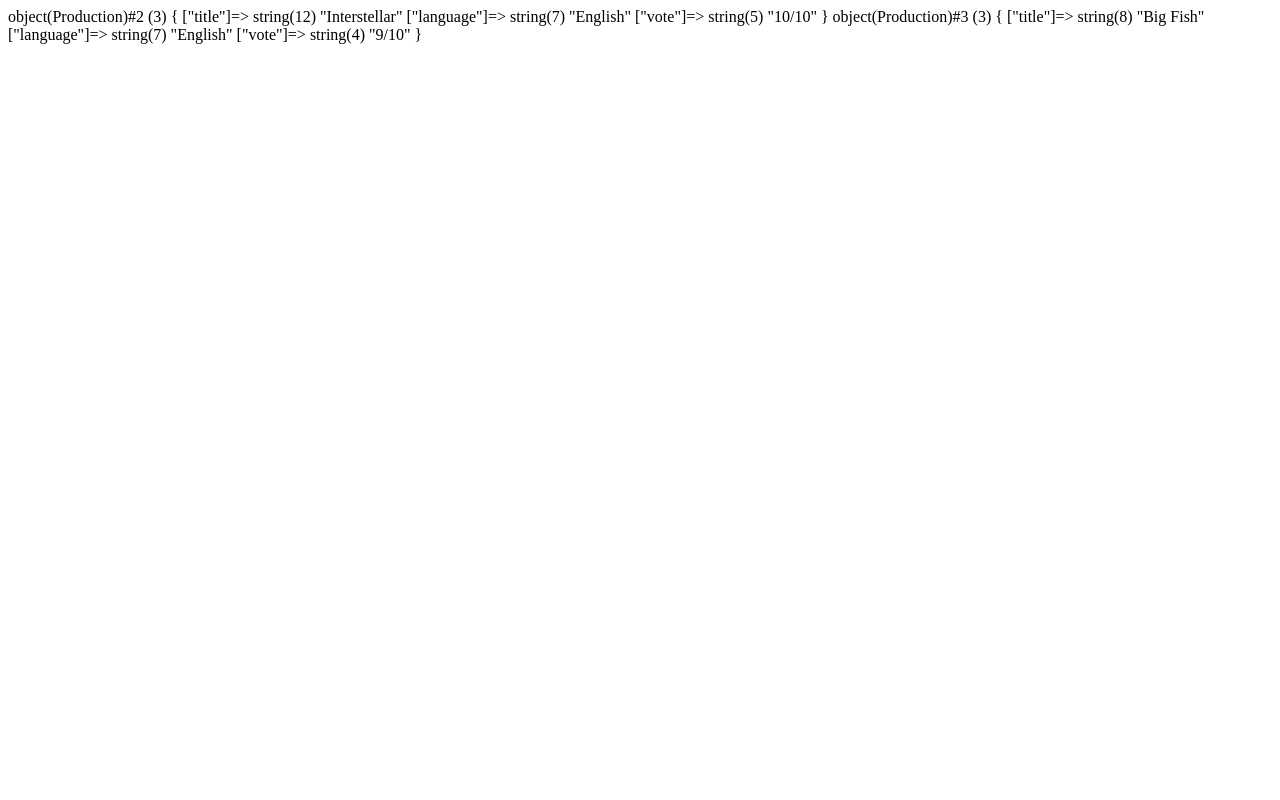
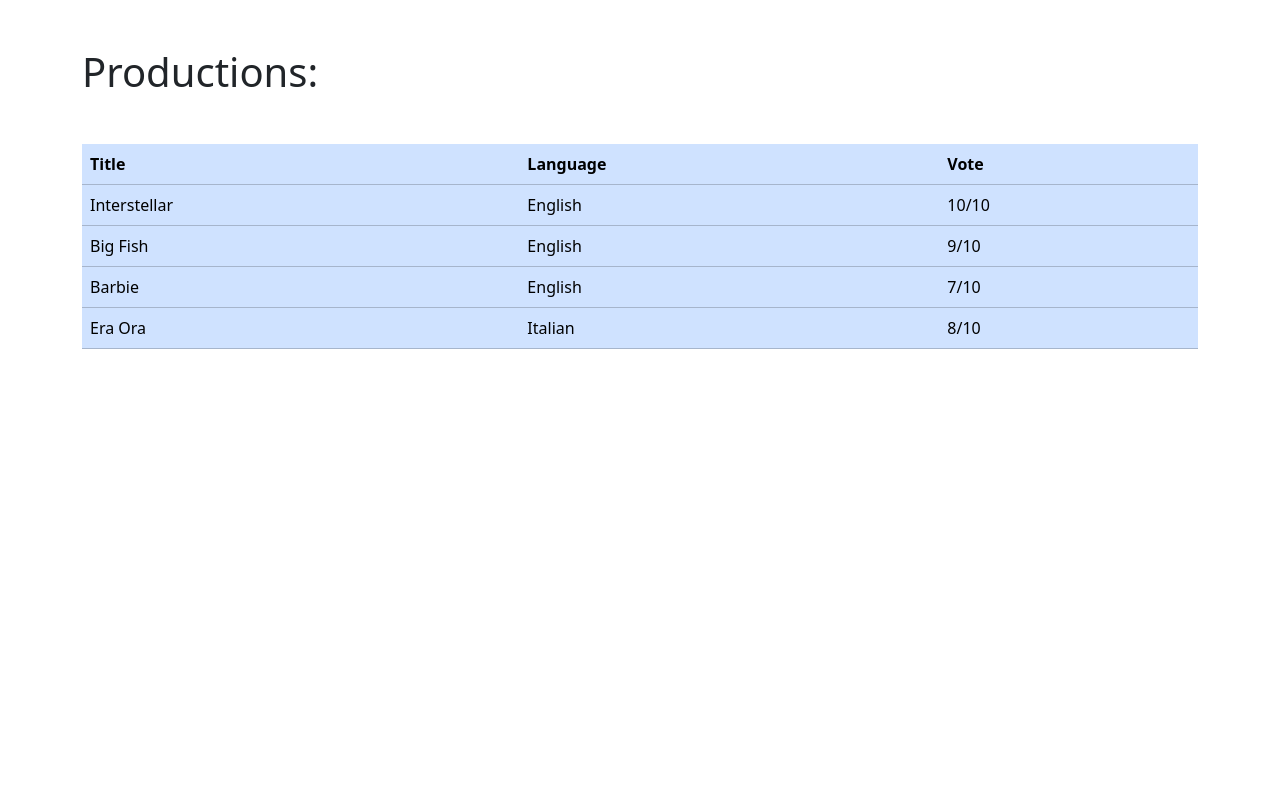
Before and after one commit to GloriaBimbi/php-oop-1, a PHP site: page / in a window 1280 px wide. Run offline with PHP 8.4, Linux system fonts and the light colour scheme.

Commit message:
feat BONUS1.1

```diff
--- a/index.php
+++ b/index.php
@@ -15,8 +15,62 @@ class Production{
         $relative_vote = $vote_number . '/' . 10;
         return $relative_vote;
     }
+
+    public function get_title(){
+        return $this->title;
+    }
+
 }
 $film_1 = new Production ('Interstellar', 'English', 10 );
 $film_2 = new Production ('Big Fish', 'English', 9 );
+$film_3 = new Production ('Barbie', 'English', 7 );
+$film_4 = new Production ('Era Ora', 'Italian', 8 );
 
-var_dump($film_1, $film_2);
+
+// var_dump($film_1, $film_2, $film_3, $film_4);
+// var_dump($film_2->get_title());
+
+$films = [
+    $film_1,
+    $film_2,
+    $film_3,
+    $film_4,
+]
+
+?>
+
+<!DOCTYPE html>
+<html lang="en">
+<head>
+    <meta charset="UTF-8">
+    <meta name="viewport" content="width=device-width, initial-scale=1.0">
+    <title>Produzioni</title>
+
+    <!-- bootstrap -->
+    <link href="https://cdn.jsdelivr.net/npm/bootstrap@5.3.3/dist/css/bootstrap.min.css" rel="stylesheet" integrity="sha384-QWTKZyjpPEjISv5WaRU9OFeRpok6YctnYmDr5pNlyT2bRjXh0JMhjY6hW+ALEwIH" crossorigin="anonymous">
+
+</head>
+<body>
+    <div class="container mt-5">
+        <h1 class="mb-5">Productions:</h1>
+        <table class="table table-primary">
+            <thead>
+                <tr>
+                    <th scope="col">Title</th>
+                    <th scope="col">Language</th>
+                    <th scope="col">Vote</th>
+                </tr>
+            </thead>
+            <tbody>
+                <?php foreach($films as $film): ?>
+                <tr>
+                    <td><?= $film->get_title() ?></td>
+                    <td><?= $film->language ?></td>
+                    <td><?= $film->vote ?></td>
+                </tr>
+                <?php endforeach; ?>
+            </tbody>
+        </table>
+    </div>
+</body>
+</html>
```
